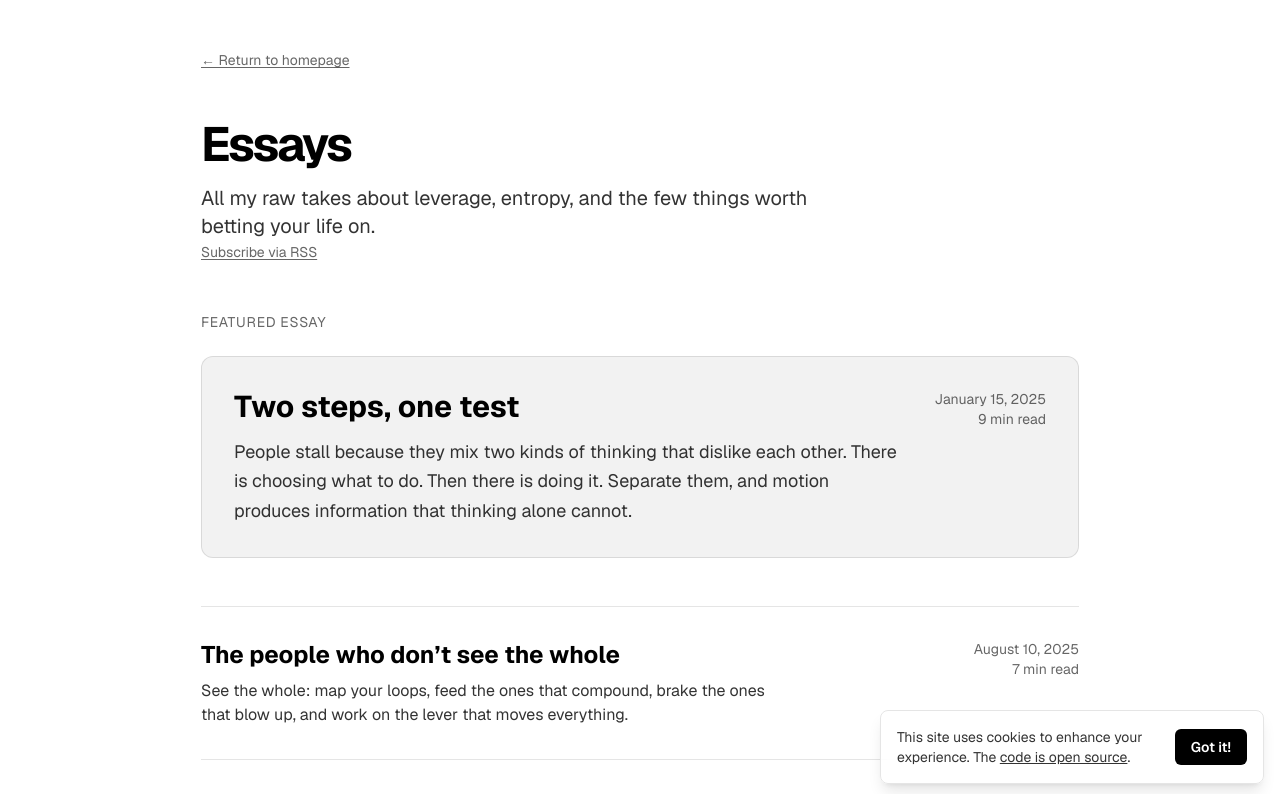
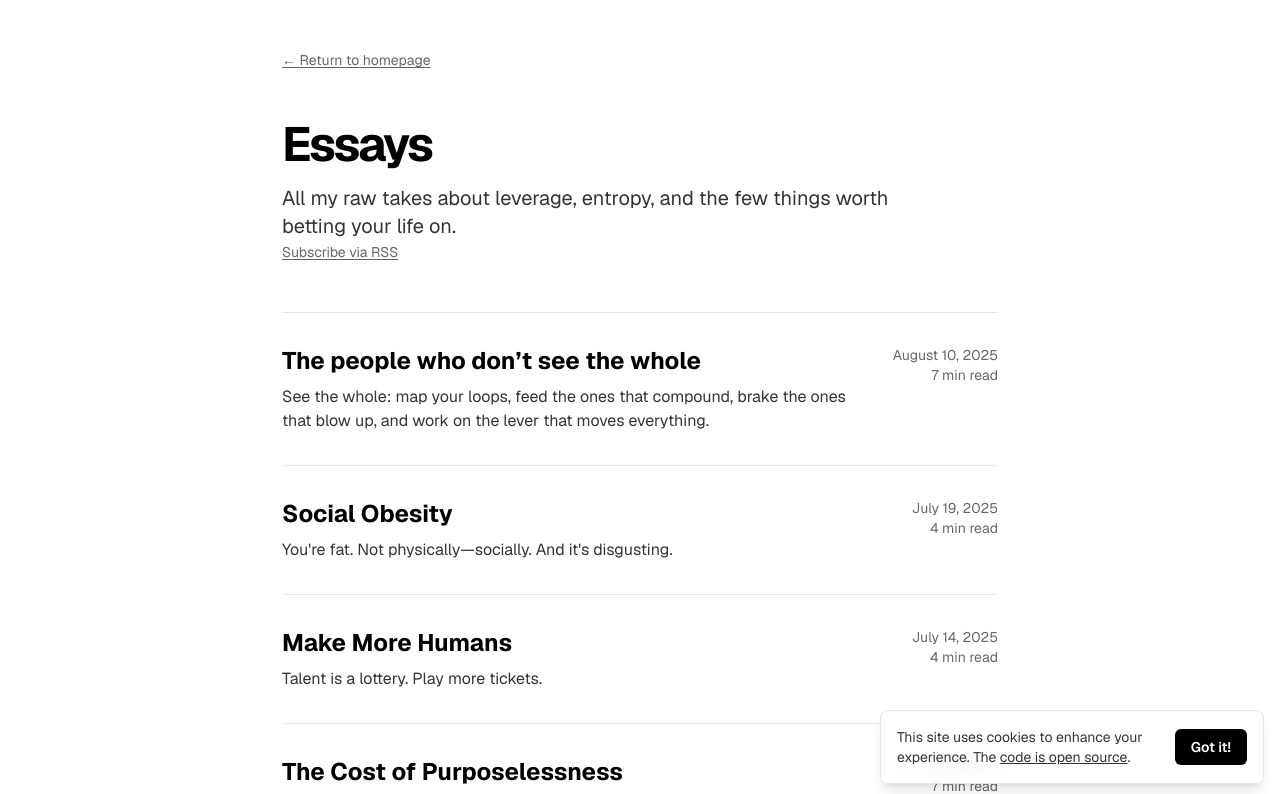
Before and after one commit to plawlost/yazzone, a Next.js app: page /essays in a window 1280 px wide. Shown: the top 794 px of the page. Built offline with nearby package versions, Linux system fonts and the light colour scheme.

Commit message:
Fix essays page to show ALL essays in simple list format
- Remove featured essay filtering that was hiding essays
- Users can now see complete essay list on /essays page
- Maintain clean, simple list design

```diff
--- a/app/essays/page.tsx
+++ b/app/essays/page.tsx
@@ -10,9 +10,6 @@ export default function EssaysPage() {
         }
         return 1
       })
-
-  const featuredEssay = allEssays.find(essay => essay.slug === 'two-steps-one-test') || allEssays.find(essay => essay.metadata.featured)
-  const regularEssays = allEssays.filter(essay => essay.slug !== 'two-steps-one-test' && !essay.metadata.featured)
 
   return (
     <div className="space-y-12 max-w-4xl mx-auto">
@@ -35,39 +32,9 @@ export default function EssaysPage() {
         </a>
       </header>
 
-      {featuredEssay && (
-        <section className="space-y-6">
-          <div className="text-sm text-black/60 dark:text-white/60 uppercase tracking-wider">
-            Featured Essay
-          </div>
-          <Link
-            href={`/essays/${featuredEssay.slug}`}
-            className="block group"
-          >
-            <div className="p-8 bg-black/5 dark:bg-white/5 rounded-xl border border-black/10 dark:border-white/10 hover:bg-black/10 dark:hover:bg-white/10 transition-colors">
-              <div className="flex flex-col sm:flex-row sm:justify-between sm:items-start space-y-4 sm:space-y-0">
-                <div className="space-y-3">
-                  <h2 className="text-3xl font-bold group-hover:underline decoration-2 underline-offset-4 transition-all">
-                    {featuredEssay.metadata.title}
-                  </h2>
-                  <p className="text-black/80 dark:text-white/80 max-w-2xl text-lg leading-relaxed">
-                    {featuredEssay.metadata.summary}
-                  </p>
-                </div>
-                <div className="text-sm text-black/60 dark:text-white/60 min-w-[140px] text-left sm:text-right">
-                  <time dateTime={featuredEssay.metadata.publishedAt}>
-                    {formatDate(featuredEssay.metadata.publishedAt)}
-                  </time>
-                  <span className="block">{featuredEssay.metadata.readingTime}</span>
-                </div>
-              </div>
-            </div>
-          </Link>
-        </section>
-      )}
       <div className="border-t border-black/10 dark:border-white/10">
         <div className="divide-y divide-black/10 dark:divide-white/10">
-          {regularEssays.map((post) => (
+          {allEssays.map((post) => (
             <Link
               key={post.slug}
               href={`/essays/${post.slug}`}
```
